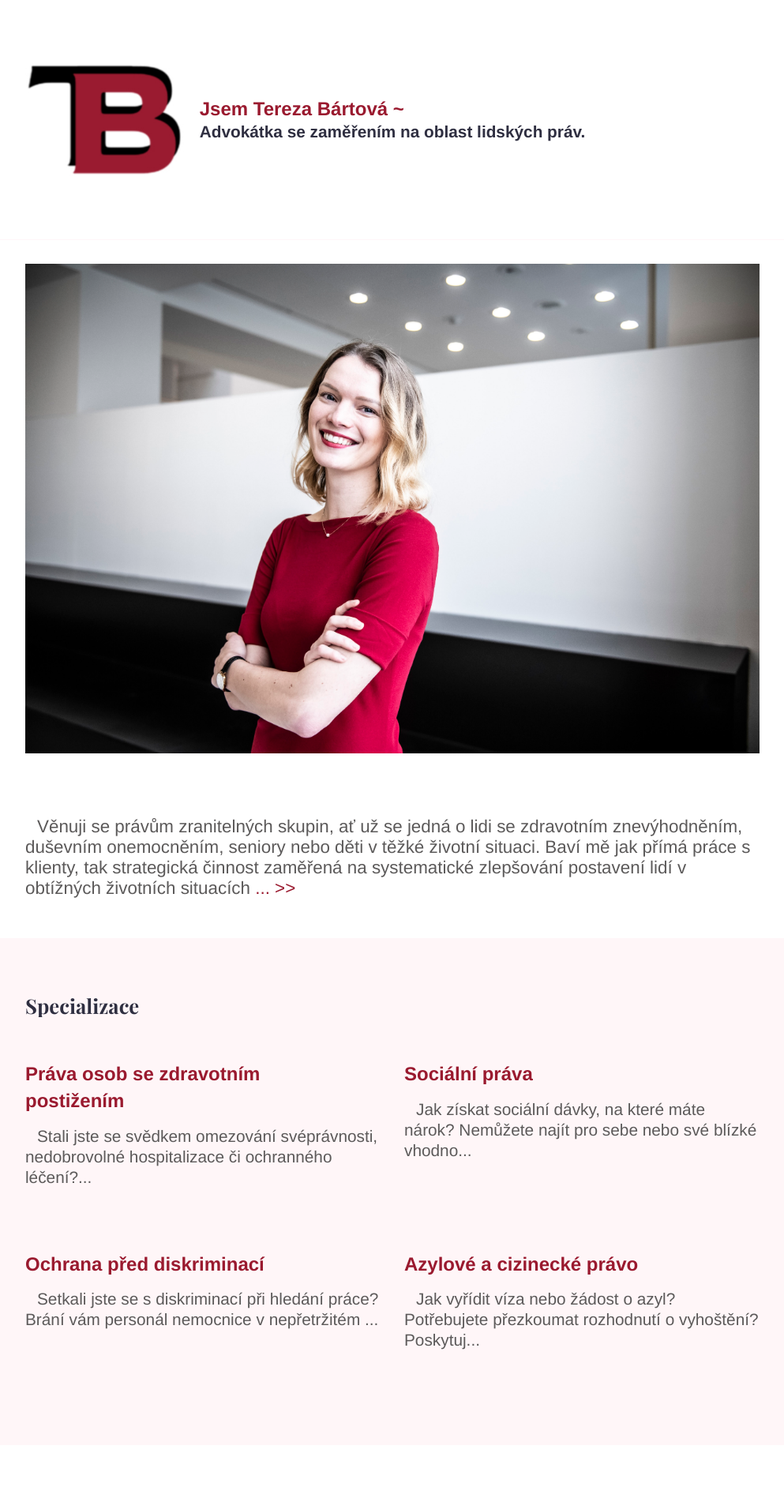
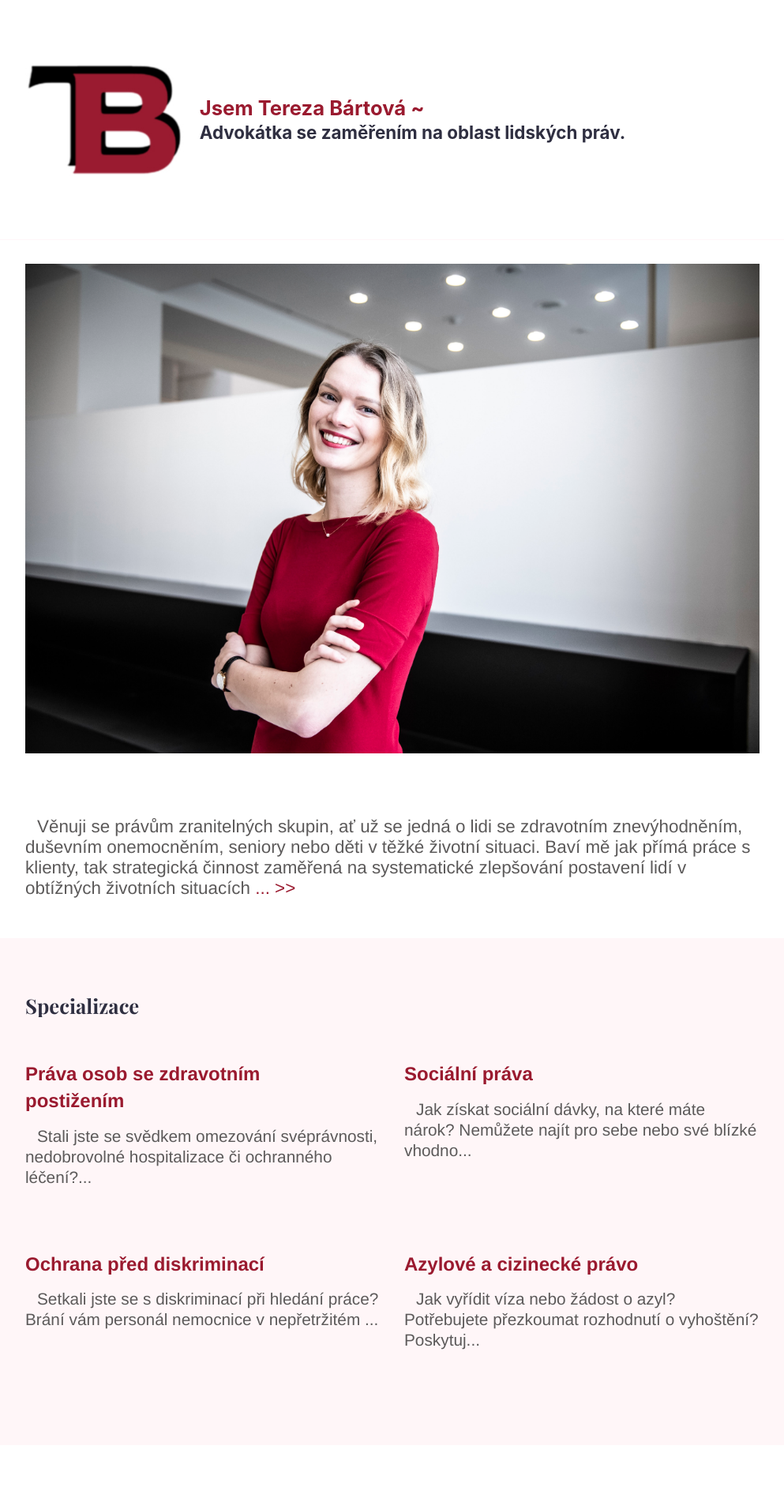
Before and after one commit to terezabartova/terezabartova.github.io, a Jekyll site: the page built from index.md, in a window 1280 px wide. Shown: the top 1902 px of the page at 79% size, without its empty margins (143-1136 px from the left). Built offline with Jekyll 4.4.1, drawn with Linux system fonts in a browser that asks for light colours.

Commit message:
improving headline

```diff
--- a/_sass/components/_headline.scss
+++ b/_sass/components/_headline.scss
@@ -24,34 +24,41 @@
   .headline-name {
     font-weight: bold;
     color: $red;
-    @include media-breakpoint-up(lg) {
+    font-family: $font-family-sans-serif;
+    @include media-breakpoint-down(xl) {
       font-size: 1.7rem;
     }
-    @include media-breakpoint-up(md) {
+    @include media-breakpoint-down(lg) {
+      font-size: 1.6rem;
+    }
+    @include media-breakpoint-down(md) {
       font-size: 1.5rem;
     }
     @include media-breakpoint-down(sm) {
-      font-size: 1.2rem;
+      font-size: 1.4rem;
+    }
+    @include media-breakpoint-down(xs) {
+      font-size: 1.1rem;
+    }
+  }
+  .headline-about {
+    font-weight: bold;
+    color: $black;
+    font-family: $font-family-sans-serif;
+    @include media-breakpoint-down(xl) {
+      font-size: 1.5rem;
+    }
+    @include media-breakpoint-down(lg) {
+      font-size: 1.4rem;
+    }
+    @include media-breakpoint-down(md) {
+      font-size: 1.3rem;
+    }
+    @include media-breakpoint-down(sm) {
+      font-size: 1.25rem;
     }
     @include media-breakpoint-down(xs) {
       font-size: 1rem;
     }
   }
-  .headline-about {
-    font-size: 1rem;
-    font-weight: bold;
-    color: $black;
-    @include media-breakpoint-up(lg) {
-      font-size: 1.5rem;
-    }
-    @include media-breakpoint-up(md) {
-      font-size: 1.3rem;
-    }
-    @include media-breakpoint-down(sm) {
-      font-size: 1rem;
-    }
-    @include media-breakpoint-down(xs) {
-      font-size: 0.8rem;
-    }
-  }
 }
```
